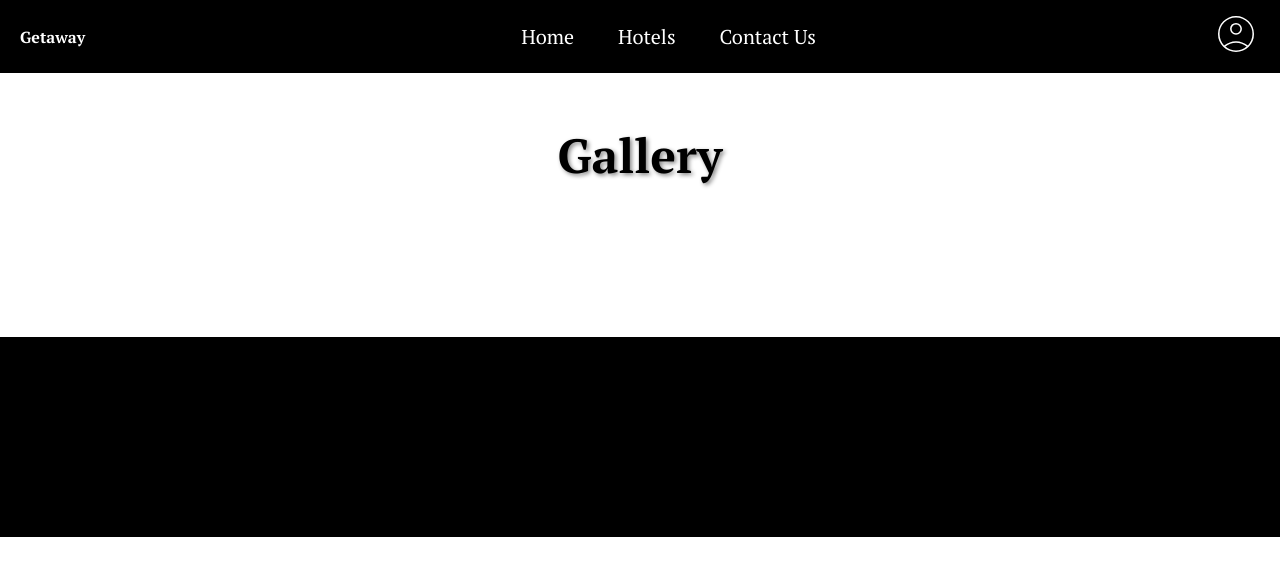
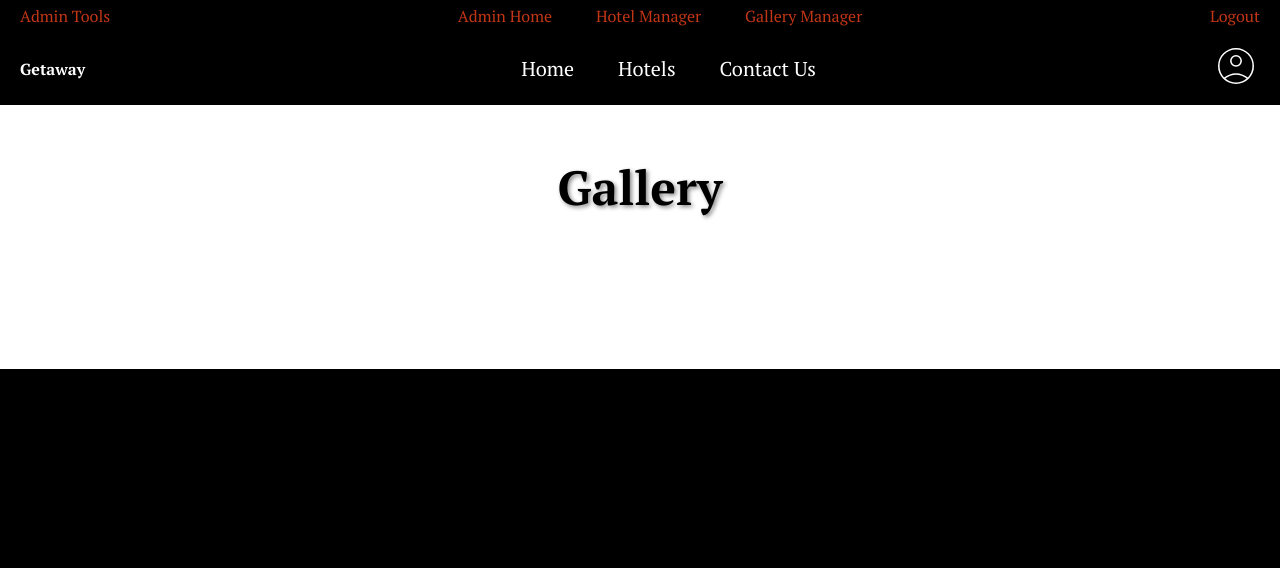
Before and after one commit to J4CKINS/getaway, a PHP site: page /admin/gallery in a window 1280 px wide. Shown: the top 568 px of the page. Run offline with PHP 8.4, Linux system fonts and the light colour scheme; the visitor is signed in with stand-in values (Sample User, id 1); data that the repository does not hold is empty.

Commit message:
Added admin nav bar

```diff
--- /dev/null
+++ b/static/css/admin/admin_nav.css
@@ -0,0 +1,22 @@
+#admin-nav {
+    display: flex;
+    flex-direction: row;
+    justify-content: space-between;
+    z-index: 999;
+    width: 100%;
+    padding: 5px 20px;
+    background-color: #000;
+    color: #c23616;
+}
+#admin-nav ul {
+    padding: 0px;
+    list-style-type: none;
+}
+#admin-nav li {
+    display: inline;
+    margin: 0px 20px;
+}
+#admin-nav a {
+    color: #c23616;
+    text-decoration: none;
+}
--- /dev/null
+++ b/templates/admin_nav.php
@@ -0,0 +1,9 @@
+<div id="admin-nav">
+    <p>Admin Tools</p>
+    <ul>
+        <li><a href="/admin/">Admin Home</a></li>
+        <li><a href="/admin/hotels/">Hotel Manager</a></li>
+        <li><a href="/admin/gallery/">Gallery Manager</a></li>
+    </ul>
+    <p><a href="/admin/logout.php">Logout</a></p>
+</div>
--- a/templates/head.php
+++ b/templates/head.php
@@ -1,2 +1,8 @@
+<?php
+require_once(__DIR__ . "/../includes/auth_admin.php");
+if (authAdmin()):
+?>
+<link rel="stylesheet" type="text/css" href="/static/css/admin/admin_nav.css">
+<?php endif; ?>
 <link rel="stylesheet" type="text/css" href="/static/css/global.css">
 <meta name="viewport" content="width=device-width, inital-scale=1.0">
--- a/templates/nav.php
+++ b/templates/nav.php
@@ -1,6 +1,12 @@
 <?php
 require_once(__DIR__ . "/../includes/session.php");
-require_once(__DIR__ . "/../includes/mysql_tools.php")
+require_once(__DIR__ . "/../includes/mysql_tools.php");
+require_once(__DIR__ . "/../includes/auth_admin.php");
+?>
+<?php
+if(authAdmin()) {
+    include __DIR__ . "/admin_nav.php";
+}
 ?>
 <div class="nav-container">
     <nav>
```
